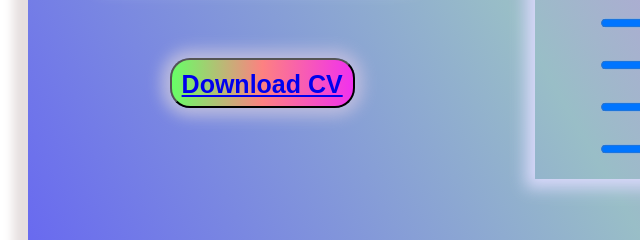
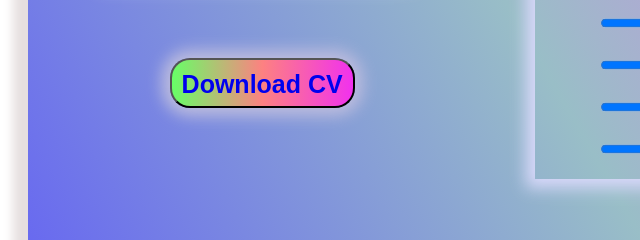
Before and after one commit to AbishekKws/One-Page-Portfolio-Website, a plain HTML site: page index.html in a window 1280 px wide. Shown: the part 542-782 px from the top of the page, 0-640 px from the left. Drawn offline with Linux system fonts and the light colour scheme.

Commit message:
Update mypersonalweb.css

```diff
--- a/mypersonalweb.css
+++ b/mypersonalweb.css
@@ -82,6 +82,9 @@
     color: rgb(8, 27, 246);
     box-shadow: 0 0 15px 8px rgb(188, 188, 222);
     background: linear-gradient(to right, rgb(103, 255, 103), rgb(253, 129, 129),rgb(241, 49, 238));
+}
+.cv button a{
+    text-decoration: none;
 }
 .cv button:hover{
     color: rgb(0, 221, 255);
```
